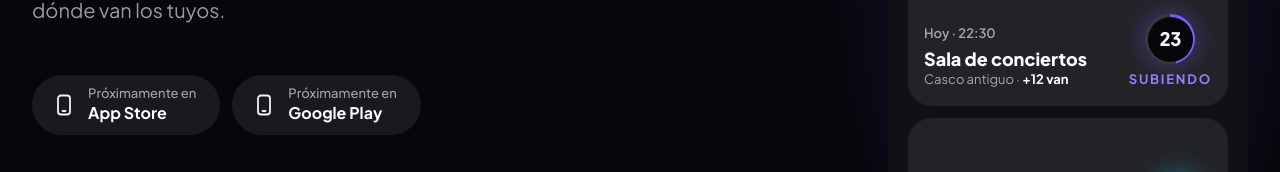
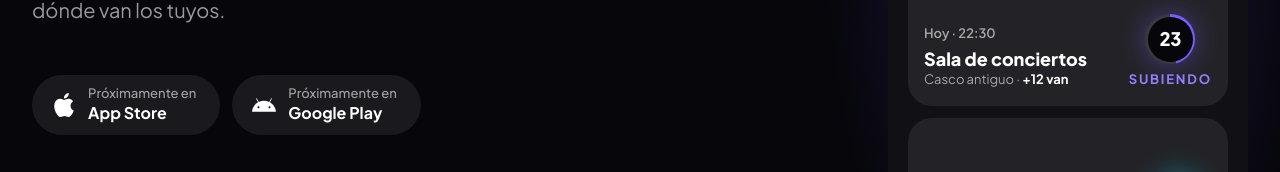
Before and after one commit to PauRaset/nightvibe.life, a Next.js app: page / in a window 1280 px wide. Shown: the part 602-774 px from the top of the page. Built offline with nearby package versions, Linux system fonts and the light colour scheme.

Commit message:
Rediseny 5

```diff
--- a/src/app/locales/page.tsx
+++ b/src/app/locales/page.tsx
@@ -26,7 +26,7 @@ export default function LocalesPage() {
     <>
       <Reveal />
 
-      <section aria-labelledby="locales-title" className="pt-20 pb-32 sm:pt-28 lg:pt-32 lg:pb-36">
+      <section aria-labelledby="locales-title" className="pt-12 pb-20 sm:pt-28 sm:pb-32 lg:pt-32 lg:pb-36">
         <Container className="grid gap-14 lg:grid-cols-12 lg:gap-8">
           <div className="lg:col-span-7">
             <h1
@@ -63,7 +63,7 @@ export default function LocalesPage() {
       <section
         id="contacto"
         aria-labelledby="contacto-title"
-        className="scroll-mt-20 py-24 sm:py-28"
+        className="scroll-mt-20 py-16 sm:py-28"
       >
         <Container>
           <div className="grid gap-6 lg:grid-cols-12 lg:items-end lg:gap-8">
--- a/src/app/page.tsx
+++ b/src/app/page.tsx
@@ -24,7 +24,7 @@ export default function HomePage() {
     <>
       <Reveal />
       <Hero />
-      <section id="calor" aria-labelledby="calor-title" className="scroll-mt-16 py-32 sm:py-36">
+      <section id="calor" aria-labelledby="calor-title" className="scroll-mt-16 py-20 sm:py-36">
         <HeatControl initial={34} />
       </section>
       <FeatureSheets />
--- a/src/components/Footer.tsx
+++ b/src/components/Footer.tsx
@@ -14,7 +14,7 @@ export function Footer() {
   );
 
   return (
-    <footer className="mt-auto pt-32 pb-10 sm:pt-36">
+    <footer className="mt-auto pt-20 pb-10 sm:pt-36">
       <Container>
         <p
           aria-hidden="true"
--- a/src/components/StoreButtons.tsx
+++ b/src/components/StoreButtons.tsx
@@ -1,7 +1,10 @@
 import { siteConfig } from "@/config/site";
 
-// Botones propios (sin badges oficiales ni imágenes de terceros).
-// Si la URL de la store está vacía en site.ts se muestran como "Próximamente".
+// Botones propios con el icono de cada plataforma. Si la URL de la store está
+// vacía en site.ts se muestran como "Próximamente".
+// MARCAS: el logo de Apple solo puede usarse dentro de la insignia oficial de
+// Apple. Cuando la app esté publicada, sustituir estos botones por las
+// insignias oficiales ("Download on the App Store" / "Disponible en Google Play").
 
 type Store = { key: keyof typeof siteConfig.stores; name: string; platform: string };
 
@@ -10,11 +13,18 @@ const stores: Store[] = [
   { key: "googlePlay", name: "Google Play", platform: "Android" },
 ];
 
-function PhoneIcon() {
+// Glifos de Simple Icons (CC0), en el color del texto.
+const icons: Record<Store["key"], string> = {
+  appStore:
+    "M12.152 6.896c-.948 0-2.415-1.078-3.96-1.04-2.04.027-3.91 1.183-4.961 3.014-2.117 3.675-.546 9.103 1.519 12.09 1.013 1.454 2.208 3.09 3.792 3.039 1.52-.065 2.09-.987 3.935-.987 1.831 0 2.35.987 3.96.948 1.637-.026 2.676-1.48 3.676-2.948 1.156-1.688 1.636-3.325 1.662-3.415-.039-.013-3.182-1.221-3.22-4.857-.026-3.04 2.48-4.494 2.597-4.559-1.429-2.09-3.623-2.324-4.39-2.376-2-.156-3.675 1.09-4.61 1.09zM15.53 3.83c.843-1.012 1.4-2.427 1.245-3.83-1.207.052-2.662.805-3.532 1.818-.78.896-1.454 2.338-1.273 3.714 1.338.104 2.715-.688 3.559-1.701",
+  googlePlay:
+    "M17.523 15.3414c-.5511 0-.9993-.4486-.9993-.9997s.4483-.9993.9993-.9993c.5511 0 .9993.4483.9993.9993.0001.5511-.4482.9997-.9993.9997m-11.046 0c-.5511 0-.9993-.4486-.9993-.9997s.4482-.9993.9993-.9993c.5511 0 .9993.4483.9993.9993 0 .5511-.4483.9997-.9993.9997m11.4045-6.02l1.9973-3.4592a.416.416 0 00-.1521-.5676.416.416 0 00-.5676.1521l-2.0223 3.503C15.5902 8.2439 13.8533 7.8508 12 7.8508s-3.5902.3931-5.1367 1.0989L4.841 5.4467a.4161.4161 0 00-.5677-.1521.4157.4157 0 00-.1521.5676l1.9973 3.4592C2.6889 11.1867.3432 14.6589 0 18.761h24c-.3435-4.1021-2.6892-7.5743-6.1185-9.4396",
+};
+
+function StoreIcon({ store }: { store: Store["key"] }) {
   return (
-    <svg aria-hidden="true" viewBox="0 0 24 24" className="size-6 shrink-0" fill="none">
-      <rect x="6" y="2.5" width="12" height="19" rx="3" stroke="currentColor" strokeWidth="1.8" />
-      <path d="M10.5 18h3" stroke="currentColor" strokeWidth="1.8" strokeLinecap="round" />
+    <svg aria-hidden="true" viewBox="0 0 24 24" className="size-6 shrink-0 text-white" fill="currentColor">
+      <path d={icons[store]} />
     </svg>
   );
 }
@@ -29,7 +39,7 @@ export function StoreButtons({ className = "", align = "left" }: StoreButtonsPro
         const url = siteConfig.stores[store.key];
         const content = (
           <>
-            <PhoneIcon />
+            <StoreIcon store={store.key} />
             <span className="flex flex-col text-left leading-tight">
               <span className="text-[13px] font-medium text-nv-muted">
                 {url ? `Descárgala para ${store.platform}` : "Próximamente en"}
--- a/src/components/home/FeatureSheets.tsx
+++ b/src/components/home/FeatureSheets.tsx
@@ -48,9 +48,9 @@ export function FeatureSheets() {
             key={f.id}
             id={f.id}
             aria-labelledby={`${f.id}-title`}
-            className="scroll-mt-16 py-32 sm:py-36"
+            className="scroll-mt-16 py-20 sm:py-36"
           >
-            <Container className="grid items-center gap-16 lg:grid-cols-12 lg:gap-8">
+            <Container className="grid items-center gap-12 sm:gap-16 lg:grid-cols-12 lg:gap-8">
               <div className={`lg:col-span-5 ${flip ? "lg:order-2 lg:col-start-8" : ""}`}>
                 <h2
                   id={`${f.id}-title`}
--- a/src/components/home/FinalCta.tsx
+++ b/src/components/home/FinalCta.tsx
@@ -10,9 +10,9 @@ export function FinalCta() {
     <section
       id="descargar"
       aria-labelledby="descargar-title"
-      className="scroll-mt-16 py-32 sm:py-36"
+      className="scroll-mt-16 py-20 sm:py-36"
     >
-      <Container className="grid items-center gap-16 lg:grid-cols-12 lg:gap-8">
+      <Container className="grid items-center gap-12 sm:gap-16 lg:grid-cols-12 lg:gap-8">
         <div className="min-w-0 text-center lg:col-span-7 lg:text-left">
           <h2
             id="descargar-title"
--- a/src/components/home/Hero.tsx
+++ b/src/components/home/Hero.tsx
@@ -6,7 +6,7 @@ import { StoreButtons } from "../StoreButtons";
 export function Hero() {
   return (
     <section aria-labelledby="hero-title">
-      <Container className="grid items-center gap-20 pt-20 pb-32 sm:pt-28 lg:grid-cols-12 lg:gap-8 lg:pt-32 lg:pb-36">
+      <Container className="grid items-center gap-14 sm:gap-20 pt-12 pb-20 sm:pt-28 sm:pb-32 lg:grid-cols-12 lg:gap-8 lg:pt-32 lg:pb-36">
         <div className="lg:col-span-7">
           <h1
             id="hero-title"
--- a/src/components/home/Rewards.tsx
+++ b/src/components/home/Rewards.tsx
@@ -12,8 +12,8 @@ const levels = [
 
 export function Rewards() {
   return (
-    <section id="premios" aria-labelledby="premios-title" className="scroll-mt-16 py-32 sm:py-36">
-      <Container className="grid gap-16 lg:grid-cols-12 lg:gap-8">
+    <section id="premios" aria-labelledby="premios-title" className="scroll-mt-16 py-20 sm:py-36">
+      <Container className="grid gap-12 sm:gap-16 lg:grid-cols-12 lg:gap-8">
         <div className="lg:col-span-5">
           <h2
             id="premios-title"
--- a/src/components/live/HeatControl.tsx
+++ b/src/components/live/HeatControl.tsx
@@ -23,7 +23,7 @@ export function HeatControl({ initial = 34 }: { initial?: number }) {
   const count = `${people} ${people === 1 ? "persona" : "personas"}`;
 
   return (
-    <div className="mx-auto grid w-full max-w-7xl items-center gap-16 px-5 sm:px-8 lg:grid-cols-12">
+    <div className="mx-auto grid w-full max-w-7xl items-center gap-12 px-5 sm:gap-16 sm:px-8 lg:grid-cols-12">
       <div className="lg:col-span-5">
         <h2
           id="calor-title"
--- a/src/components/locales/BusinessModel.tsx
+++ b/src/components/locales/BusinessModel.tsx
@@ -12,7 +12,7 @@ const topics = [
 
 export function BusinessModel() {
   return (
-    <section aria-labelledby="modelo-title" className="py-24 sm:py-28">
+    <section aria-labelledby="modelo-title" className="py-16 sm:py-28">
       <Container className="grid gap-12 lg:grid-cols-12 lg:gap-8">
         <div className="lg:col-span-6">
           <h2
--- a/src/components/locales/HowItWorks.tsx
+++ b/src/components/locales/HowItWorks.tsx
@@ -22,7 +22,7 @@ const offsets = ["", "lg:mt-20", "lg:mt-40"];
 
 export function HowItWorks() {
   return (
-    <section aria-labelledby="como-title" className="py-24 sm:py-28">
+    <section aria-labelledby="como-title" className="py-16 sm:py-28">
       <Container>
         <h2
           id="como-title"
--- a/src/components/locales/ValueProps.tsx
+++ b/src/components/locales/ValueProps.tsx
@@ -36,7 +36,7 @@ const screens: { screen: AppScreenName; caption: string }[] = [
 
 export function ValueProps() {
   return (
-    <section aria-labelledby="valor-title" className="py-24 sm:py-28">
+    <section aria-labelledby="valor-title" className="py-16 sm:py-28">
       <Container>
         <h2
           id="valor-title"
@@ -70,7 +70,7 @@ export function ValueProps() {
 
 export function ClientScreens() {
   return (
-    <section aria-labelledby="clientes-title" className="py-24 sm:py-28">
+    <section aria-labelledby="clientes-title" className="py-16 sm:py-28">
       <Container>
         <h2
           id="clientes-title"
```
Also changed, not shown: 1 other file (tests, documents, lock files or other folders).
